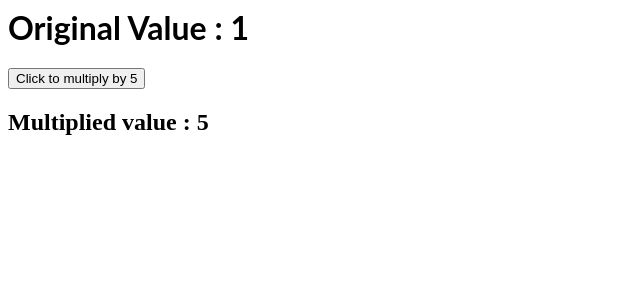
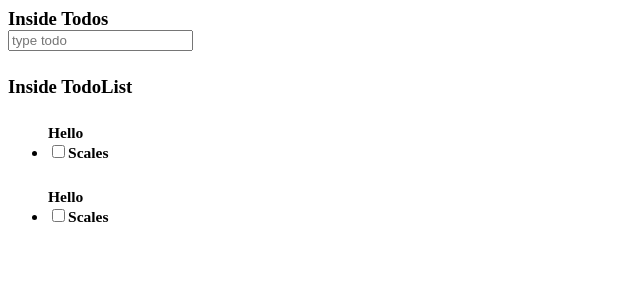
Before and after one commit to souravtyson/react-practice, a React (Create React App) app: page / in a window 1280 px wide. Shown: the top 300 px of the page, without its empty margins (0-640 px from the left). Built offline with nearby package versions, Linux system fonts and the light colour scheme.

Commit message:
twitter react example tried.

```diff
--- a/src/App.js
+++ b/src/App.js
@@ -5,6 +5,8 @@ import Example from './component/usecallback/exp1/Example';
 import ParentComponent from './component/usecallback/exp2/ParentComponent';
 import ExpInfiniteLoop from './component/useeffect/exp1/ExpInfiniteLoop';
 import Multiply from './component/counter/Multiply.js';
+// import Todos from './component/todo/exp1/Todos.js'
+import Todos from './component/todo/exp2/Todos.js'
 import './style.css';
 
 export default function App() {
@@ -17,7 +19,8 @@ export default function App() {
       {/* <Example /> */}
       {/* <Example /> */}
       {/* <ExpInfiniteLoop /> */}
-      <Multiply />
+      {/* <Multiply /> */}
+      <Todos />
     </div>
   );
 }
--- /dev/null
+++ b/src/component/todo/exp1/Todo.js
@@ -0,0 +1,15 @@
+const Todo = ({todo, toggleTodo}) => {
+    return (
+        <div>
+            <h5>
+                Hello
+                <li>
+                    <input type="checkbox" id={todo.id} onChange={toggleTodo} checked={todo.checked} />
+                    <label htmlFor={todo.id}>Scales</label>
+                </li>
+            </h5>
+        </div>
+    )
+}
+
+export default Todo;
--- /dev/null
+++ b/src/component/todo/exp1/TodoList.js
@@ -0,0 +1,18 @@
+import Todo from "./Todo";
+
+const TodoList = ({ todos, toggleTodo }) => {
+    return (
+        <div>
+            <h4>
+                Inside TodoList
+                <ul>
+                    {
+                        todos.map((todo, index) => <Todo key={index} todo={todo} toggleTodo={toggleTodo}/>)
+                    }
+                </ul>
+            </h4>
+        </div>
+    )
+}
+
+export default TodoList;
--- /dev/null
+++ b/src/component/todo/exp1/Todos.js
@@ -0,0 +1,24 @@
+import { useState } from "react"
+import TodoList from "./TodoList"
+
+const Todos = () => {
+    const [todos, setTodos] = useState([{id: 1}, {id:2}])
+
+    const toggleTodo = () => {
+        console.log('toggleTodo called')
+    }
+
+    return (
+        <div>
+            <h3>
+                Inside Todos
+                <form>
+                    <input type="text" placeholder="type todo" />
+                    <TodoList todos={todos} toggleTodo={toggleTodo} />
+                </form>
+            </h3>
+        </div>
+    )
+}
+
+export default Todos
--- /dev/null
+++ b/src/component/todo/exp2/Todo.js
@@ -0,0 +1,15 @@
+const Todo = ({todo, toggleTodo}) => {
+    return (
+        <div>
+            <h5>
+                Hello
+                <li>
+                    <input type="checkbox" id={todo.id} onChange={toggleTodo} checked={todo.checked} />
+                    <label htmlFor={todo.id}>Scales</label>
+                </li>
+            </h5>
+        </div>
+    )
+}
+
+export default Todo;
--- /dev/null
+++ b/src/component/todo/exp2/TodoList.js
@@ -0,0 +1,16 @@
+import Todo from "./Todo";
+
+const TodoList = ({ children }) => {
+    return (
+        <div>
+            <h4>
+                Inside TodoList
+                <ul>
+                    {children}
+                </ul>
+            </h4>
+        </div>
+    )
+}
+
+export default TodoList;
--- /dev/null
+++ b/src/component/todo/exp2/Todos.js
@@ -0,0 +1,29 @@
+import { useState } from "react"
+import TodoList from "./TodoList"
+import Todo from "./Todo"
+
+const Todos = () => {
+    const [todos, setTodos] = useState([{ id: 1 }, { id: 2 }])
+
+    const toggleTodo = () => {
+        console.log('toggleTodo called')
+    }
+
+    return (
+        <div>
+            <h3>
+                Inside Todos
+                <form>
+                    <input type="text" placeholder="type todo" />
+                    <TodoList>
+                        {
+                            todos.map((todo, index) => <Todo key={index} toggleTodo={toggleTodo} todo={todo}/>)
+                        }
+                    </TodoList>
+                </form>
+            </h3>
+        </div>
+    )
+}
+
+export default Todos
```
Also changed, not shown: 2 other files (tests, documents, lock files or other folders).
